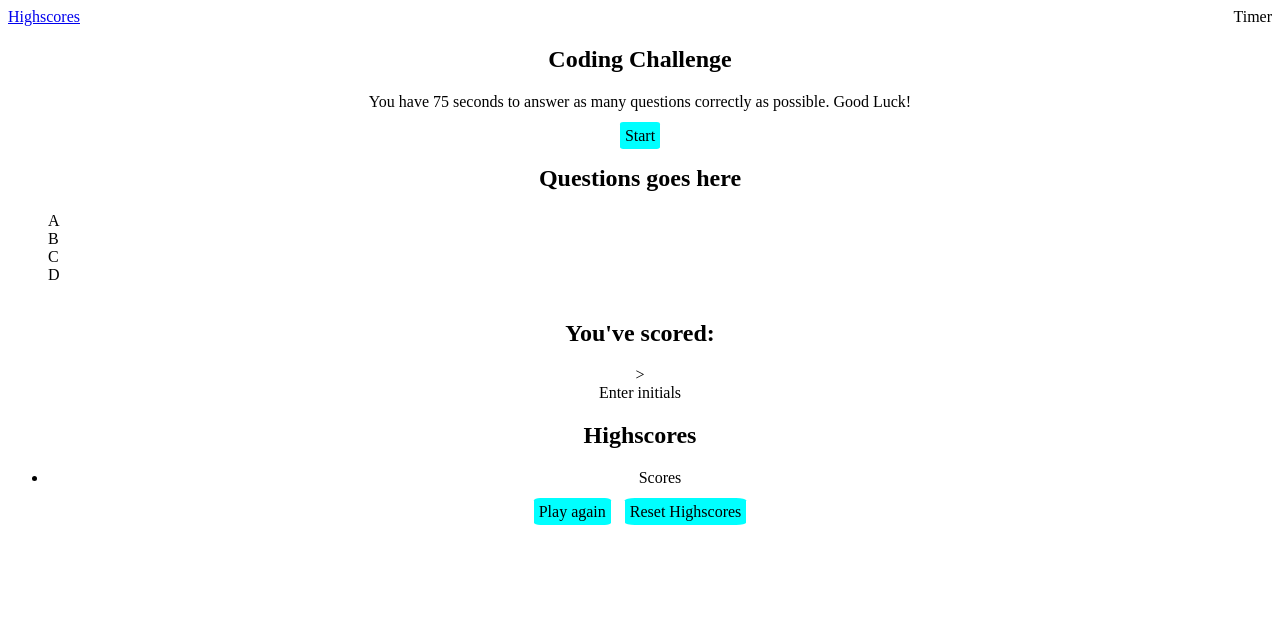
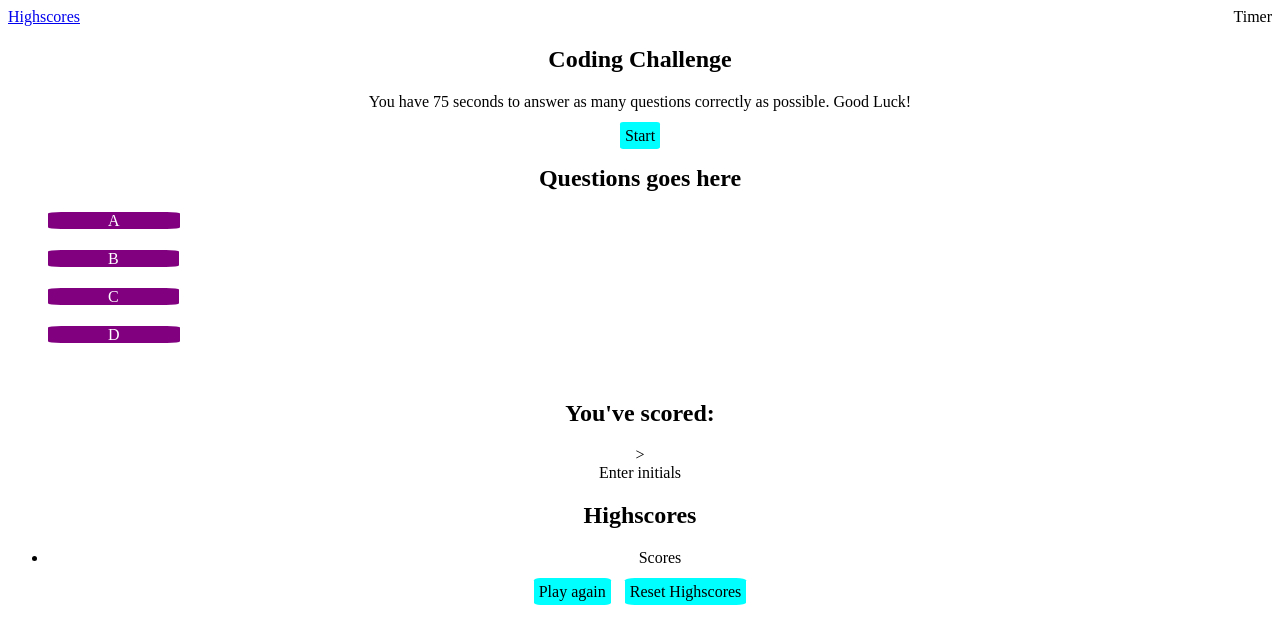
Before and after one commit to gingus55/coding-quiz, a plain HTML site: page index.html in a window 1280 px wide. Drawn offline with Linux system fonts and the light colour scheme.

Commit message:
buttons spaces

```diff
--- a/assets/css/styles.css
+++ b/assets/css/styles.css
@@ -40,3 +40,18 @@ body {
     list-style-type: none;
     text-align: left;
 }
+
+.response-button{
+    background-color: purple;
+    padding: 0px 60px;
+    border-radius: 10% 10%;
+    color: white;
+}
+
+.questions li{
+    margin-bottom: 20px;
+}
+
+.response-button:hover{
+    background-color: lightpink;
+}
--- a/index.html
+++ b/index.html
@@ -27,10 +27,10 @@
     <section>
         <h2>Questions goes here</h2>
         <ul class="questions">
-            <li>A</li>
-            <li>B</li>
-            <li>C</li>
-            <li>D</li>
+            <li><a class="response-button">A</a></li>
+            <li><a class="response-button">B</a></li>
+            <li><a class="response-button">C</a></li>
+            <li><a class="response-button">D</a></li>
         </ul>
     </section>
 
```
